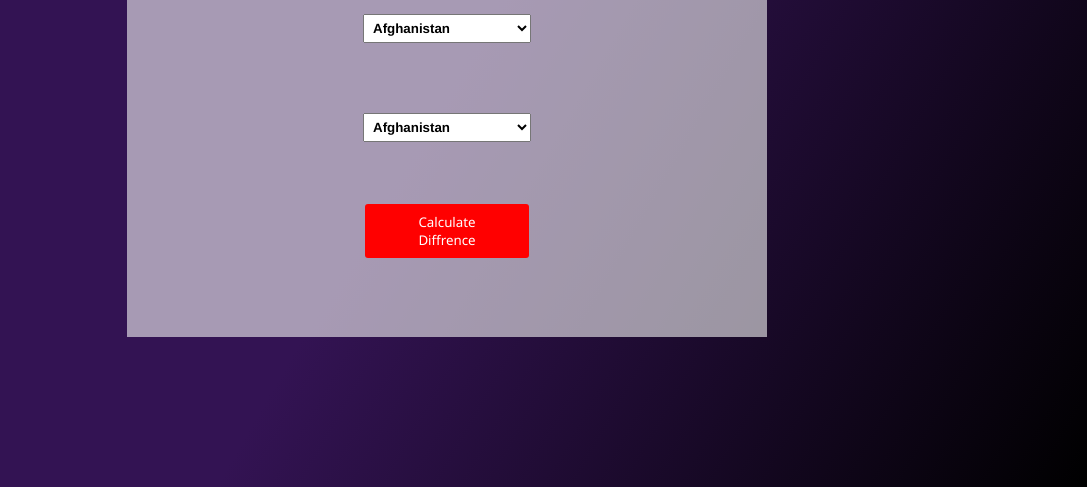
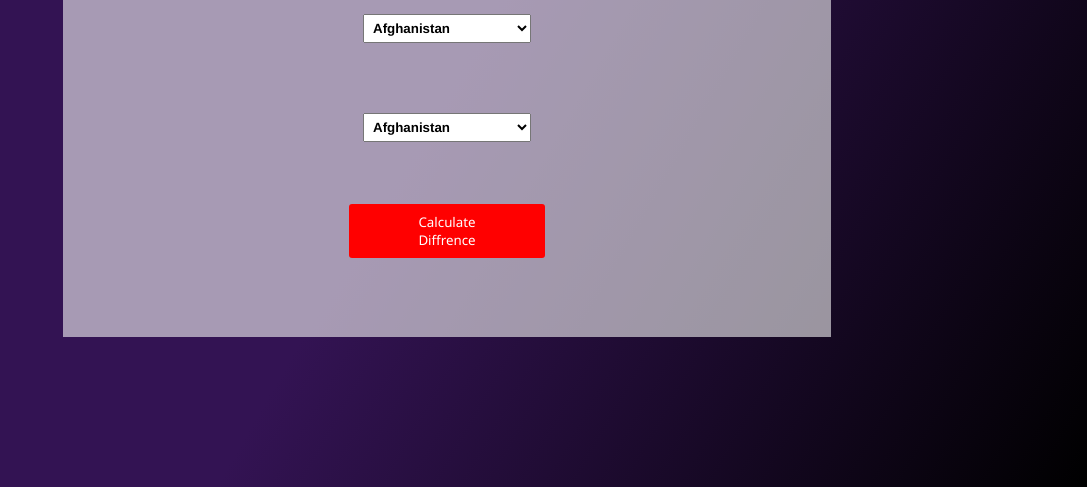
Before and after one commit to ZaryabDogar/DiffTimeZONE, a plain HTML site: page index.html in a window 1280 px wide. Shown: the part 313-800 px from the top of the page, without its empty margins (193-1280 px from the left). Drawn offline with Linux system fonts and the light colour scheme.

Commit message:
Update style.css

```diff
--- a/style.css
+++ b/style.css
@@ -14,10 +14,11 @@ body{
     align-content: center;
     align-items: center;
     background:linear-gradient(120deg ,rgb(51, 19, 83)50%, rgb(0, 0, 0))50%;
+    width:100%;
     }
 .container{
     display: flex;
-width:50%;
+width:60%;
     min-height:400px;
     align-content: center;
     flex-direction: column;
```
